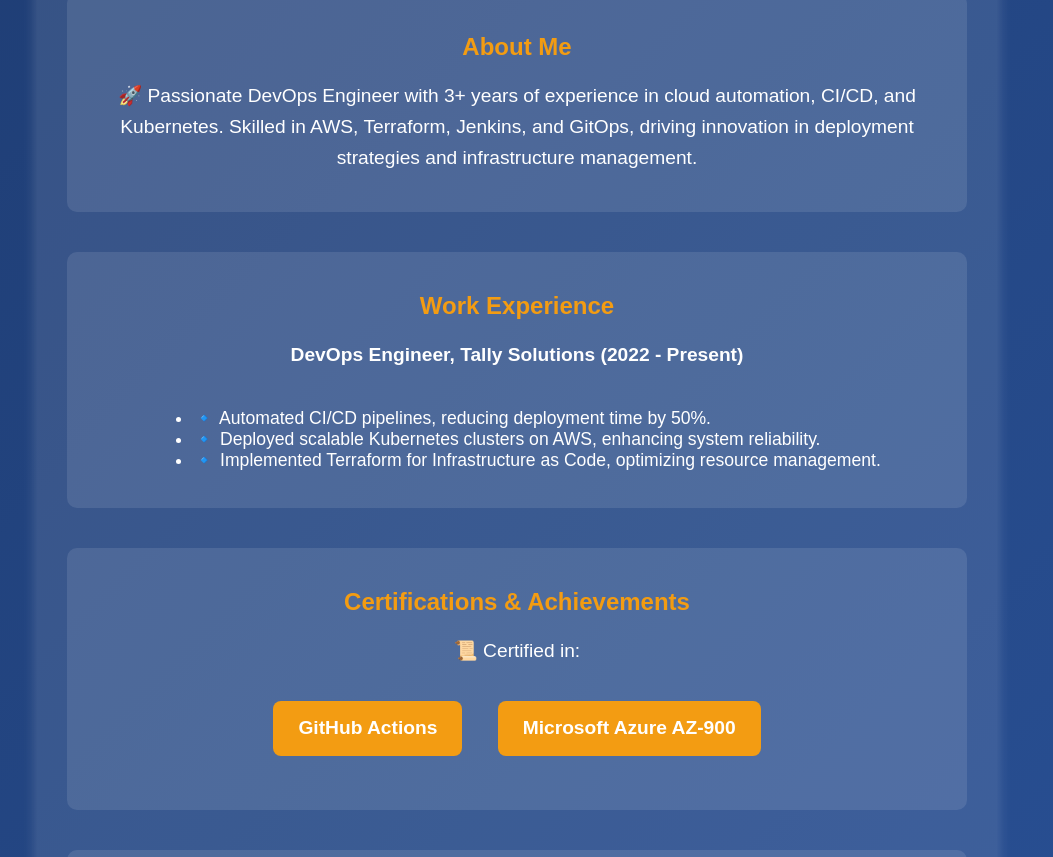
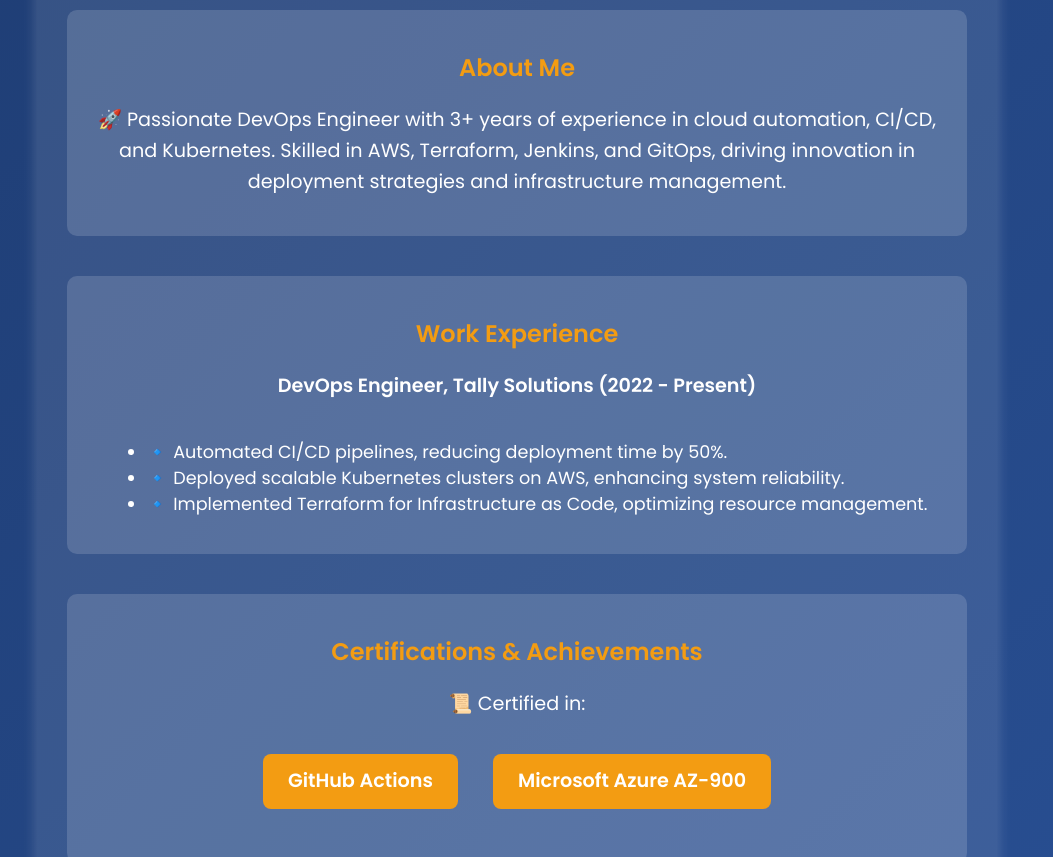
Before and after one commit to MounikaChauhan/mounika-devops-portfolio, a plain HTML site: page index.html in a window 1280 px wide. Shown: the part 243-1100 px from the top of the page, without its empty margins (123-1176 px from the left). Drawn offline with Linux system fonts and the light colour scheme.

Commit message:
Update index.html

```diff
--- a/index.html
+++ b/index.html
@@ -5,16 +5,62 @@
     <meta name="viewport" content="width=device-width, initial-scale=1.0">
     <title>Mounika Bilavath - DevOps Engineer</title>
     <style>
-        body { font-family: 'Poppins', sans-serif; margin: 0; padding: 0; background: linear-gradient(135deg, #1e3c72, #2a5298); color: white; }
-        .container { max-width: 900px; margin: 50px auto; padding: 30px; text-align: center; background: rgba(255, 255, 255, 0.1); border-radius: 15px; box-shadow: 0 0 15px rgba(255, 255, 255, 0.2); }
+        @import url('https://fonts.googleapis.com/css2?family=Poppins:wght@300;400;600&display=swap');
+        body {
+            font-family: 'Poppins', sans-serif;
+            margin: 0;
+            padding: 0;
+            background: linear-gradient(135deg, #1e3c72, #2a5298);
+            color: white;
+            text-align: center;
+        }
+        .container {
+            max-width: 900px;
+            margin: 50px auto;
+            padding: 30px;
+            text-align: center;
+            background: rgba(255, 255, 255, 0.1);
+            border-radius: 15px;
+            box-shadow: 0 0 15px rgba(255, 255, 255, 0.2);
+            animation: fadeIn 1s ease-in-out;
+        }
+        @keyframes fadeIn {
+            from { opacity: 0; transform: translateY(-10px); }
+            to { opacity: 1; transform: translateY(0); }
+        }
         h1 { font-size: 3em; margin-bottom: 10px; letter-spacing: 2px; }
         h2 { color: #f39c12; }
         p { font-size: 1.2em; line-height: 1.6; }
-        .section { margin-bottom: 40px; padding: 20px; background: rgba(255, 255, 255, 0.1); border-radius: 10px; }
-        .btn { display: inline-block; padding: 12px 25px; background: #f39c12; color: white; font-weight: bold; text-decoration: none; border-radius: 8px; margin: 15px; transition: 0.3s; }
+        .section {
+            margin-bottom: 40px;
+            padding: 20px;
+            background: rgba(255, 255, 255, 0.15);
+            border-radius: 10px;
+            transition: 0.3s;
+        }
+        .section:hover {
+            background: rgba(255, 255, 255, 0.25);
+            transform: scale(1.02);
+        }
+        .btn {
+            display: inline-block;
+            padding: 12px 25px;
+            background: #f39c12;
+            color: white;
+            font-weight: bold;
+            text-decoration: none;
+            border-radius: 8px;
+            margin: 15px;
+            transition: 0.3s;
+        }
         .btn:hover { background: #e67e22; transform: scale(1.05); }
         ul { text-align: left; display: inline-block; font-size: 1.1em; }
-        footer { margin-top: 20px; padding: 15px; background: rgba(255, 255, 255, 0.1); font-size: 1em; }
+        footer {
+            margin-top: 20px;
+            padding: 15px;
+            background: rgba(255, 255, 255, 0.1);
+            font-size: 1em;
+        }
     </style>
 </head>
 <body>
```
